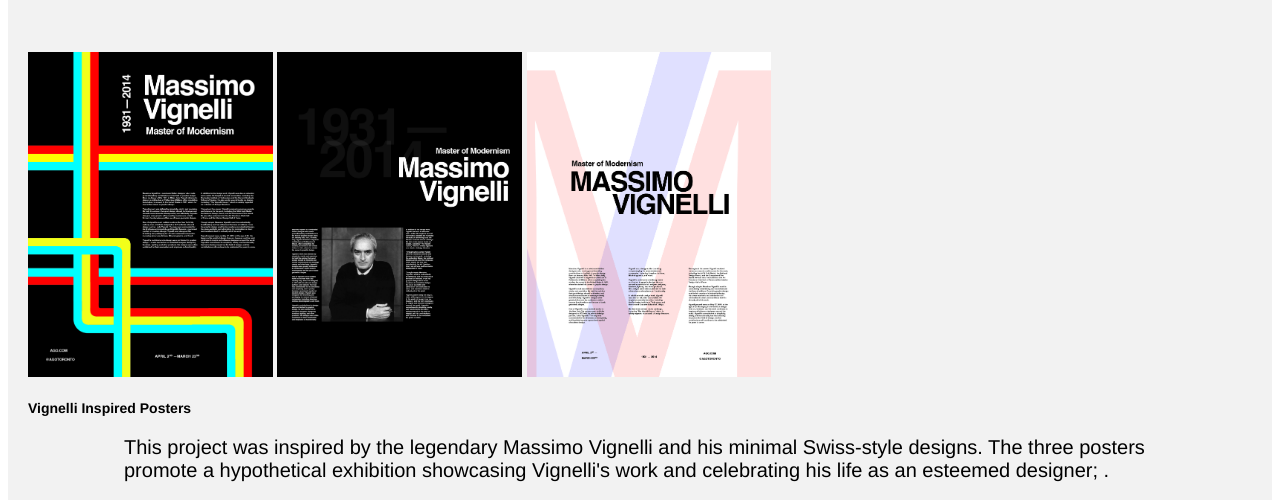
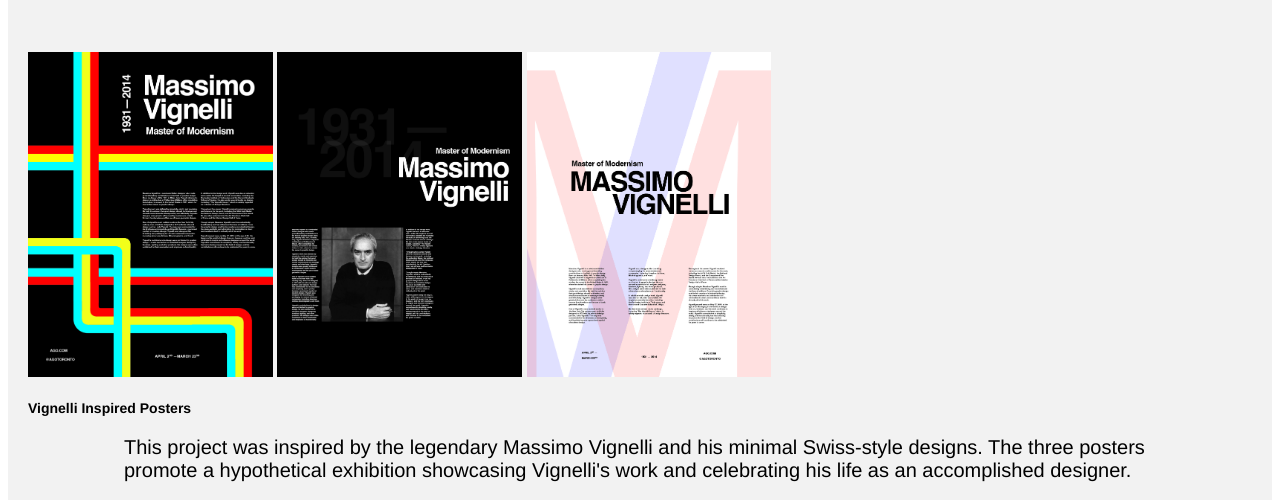
Before and after one commit to yeetsac/FinalPortfolioSite, a plain HTML site: page portfolio.html in a window 1280 px wide. Shown: the part 256-756 px from the top of the page. Drawn offline with Linux system fonts and the light colour scheme.

Commit message:
Update portfolio.html

```diff
--- a/portfolio.html
+++ b/portfolio.html
@@ -46,7 +46,7 @@
                   <div class="card-body">
                       <h4 class="card-title">Vignelli Inspired Posters</h4>
                       <p class="card-text">This project was inspired by the legendary Massimo Vignelli and his minimal Swiss-style designs.
-                        The three posters promote a hypothetical exhibition showcasing Vignelli's work and celebrating his life as an esteemed designer; .</p>
+                        The three posters promote a hypothetical exhibition showcasing Vignelli's work and celebrating his life as an accomplished designer.</p>
                       </div>
 
  <div class="row">
```
